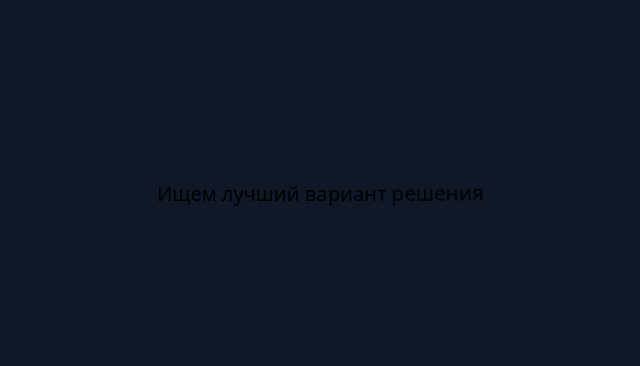
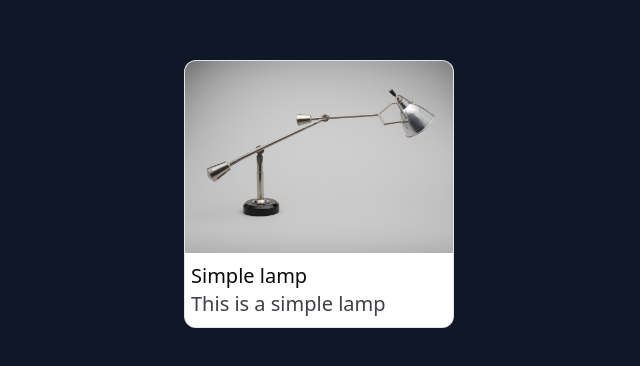
Before and after one commit to MyNameIsEgorA/web_animations_components, a React (Vite) app: page / in a window 1280 px wide. Shown: the part 206-572 px from the top of the page, without its empty margins (321-961 px from the left). Built offline with nearby package versions, Linux system fonts and the light colour scheme.

Commit message:
feat: opening card

```diff
--- a/src/App.tsx
+++ b/src/App.tsx
@@ -1,12 +1,23 @@
 import { TextLoadingStatus } from "./animations/TextLoadingStatus.tsx";
+import { OpeningCard } from "./components/OpeningCard.tsx";
+import LampImage from "./assets/images/floorLamp.png";
 
 function App() {
   return (
     <div className="text-xl mt-10 flex w-[100vw] h-[100vh] bg-gray-900 justify-center items-center">
-      <TextLoadingStatus
-        textColor={"#fff000"}
-        gradientColor={"#ff0000"}
-        textAnimationDuration={1.6}
+      {/*<TextLoadingStatus*/}
+      {/*  textColor={"#fff000"}*/}
+      {/*  gradientColor={"#ff0000"}*/}
+      {/*  textAnimationDuration={1.6}*/}
+      {/*/>*/}
+      <OpeningCard
+        image={LampImage}
+        title={"Simple lamp"}
+        smallDescription={"This is a simple lamp"}
+        fullDescription={
+          "Little is known about the life of Édouard-Wilfrid Buquet. He was born in France in 1866, but the time and place of his death is unfortunately a mystery " +
+          "Research conducted in the 1970s revealed that he’d designed the “EB 27” double-arm desk lamp in 1925, handcrafting it from nickel-plated brass, aluminium and varnished wood."
+        }
       />
     </div>
   );
--- /dev/null
+++ b/src/components/OpeningCard.tsx
@@ -0,0 +1,124 @@
+import React, { FC } from "react";
+import {
+  MorphingDialog,
+  MorphingDialogContainer,
+  MorphingDialogContent,
+  MorphingDialogDescription,
+  MorphingDialogImage,
+  MorphingDialogSubtitle,
+  MorphingDialogTitle,
+  MorphingDialogTrigger,
+} from "./ui/morphing-dialog.tsx";
+
+interface OpeningCardStyles {
+  cardStyle?: React.CSSProperties;
+  imageStyle?: React.CSSProperties;
+  titleStyle?: React.CSSProperties;
+  subtitleStyle?: React.CSSProperties;
+  descriptionStyle?: React.CSSProperties;
+  contentStyle?: React.CSSProperties;
+  containerStyle?: React.CSSProperties;
+}
+
+interface OpeningCardProps extends OpeningCardStyles {
+  image: string;
+  title: string;
+  smallDescription: string;
+  fullDescription: string;
+}
+
+export const OpeningCard: FC<OpeningCardProps> = ({
+  image,
+  fullDescription,
+  smallDescription,
+  title,
+  cardStyle,
+  imageStyle,
+  titleStyle,
+  subtitleStyle,
+  descriptionStyle,
+  contentStyle,
+  containerStyle,
+}) => {
+  return (
+    <MorphingDialog
+      transition={{
+        type: "tween",
+        bounce: 0.05,
+        duration: 0.25,
+      }}
+    >
+      <MorphingDialogTrigger
+        style={{ borderRadius: 12, ...cardStyle }}
+        className="flex max-w-[270px] flex-col overflow-hidden border border-zinc-950/10 bg-white dark:border-zinc-50/10 dark:bg-zinc-900"
+      >
+        <MorphingDialogImage
+          src={image}
+          alt={fullDescription}
+          className="h-48 w-full object-cover"
+          style={imageStyle}
+        />
+        <div style={{ padding: "9px 6px" }}>
+          <MorphingDialogTitle
+            className="text-zinc-950 dark:text-zinc-50"
+            style={titleStyle}
+          >
+            {title}
+          </MorphingDialogTitle>
+          <MorphingDialogSubtitle
+            className="text-zinc-700 dark:text-zinc-400"
+            style={subtitleStyle}
+          >
+            {smallDescription}
+          </MorphingDialogSubtitle>
+        </div>
+      </MorphingDialogTrigger>
+      <MorphingDialogContainer style={containerStyle}>
+        <MorphingDialogContent
+          style={{
+            borderRadius: "24px",
+            ...contentStyle,
+          }}
+          className="pointer-events-auto relative flex h-auto w-full flex-col overflow-hidden border border-zinc-950/10 bg-white dark:border-zinc-50/10 dark:bg-zinc-900 sm:w-[500px]"
+        >
+          <MorphingDialogImage
+            src={image}
+            alt={fullDescription}
+            className="h-full w-full"
+            style={imageStyle}
+          />
+          <div style={{ padding: "24px" }}>
+            <MorphingDialogTitle
+              className="text-2xl text-zinc-950 dark:text-zinc-50"
+              style={titleStyle}
+            >
+              {title}
+            </MorphingDialogTitle>
+            <MorphingDialogSubtitle
+              style={{ marginTop: 6, ...subtitleStyle }}
+              className="text-zinc-700 dark:text-zinc-400 mt-5"
+            >
+              {smallDescription}
+            </MorphingDialogSubtitle>
+            <MorphingDialogDescription
+              disableLayoutAnimation
+              variants={{
+                initial: { opacity: 0, scale: 0.8, y: 100 },
+                animate: { opacity: 1, scale: 1, y: 0 },
+                exit: { opacity: 0, scale: 0.8, y: 100 },
+              }}
+              {...descriptionStyle}
+            >
+              <p
+                style={{ marginTop: 20 }}
+                className="text-zinc-500 dark:text-zinc-500"
+              >
+                {fullDescription}
+              </p>
+            </MorphingDialogDescription>
+          </div>
+        </MorphingDialogContent>
+      </MorphingDialogContainer>
+    </MorphingDialog>
+  );
+};
```
Also changed, not shown: src/assets/images/floorLamp.png (added).
